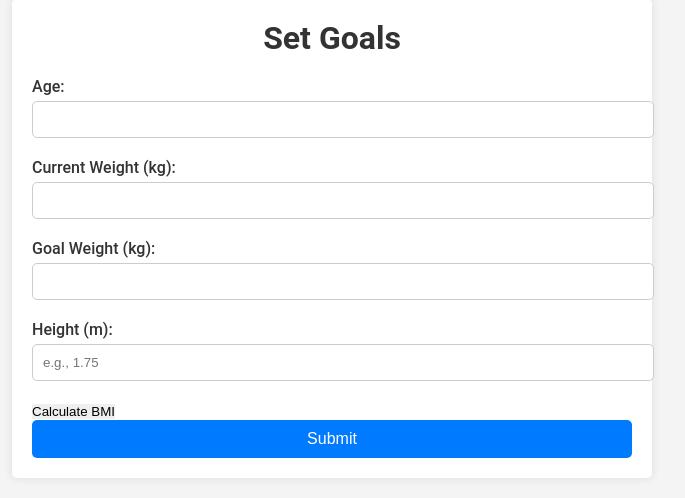
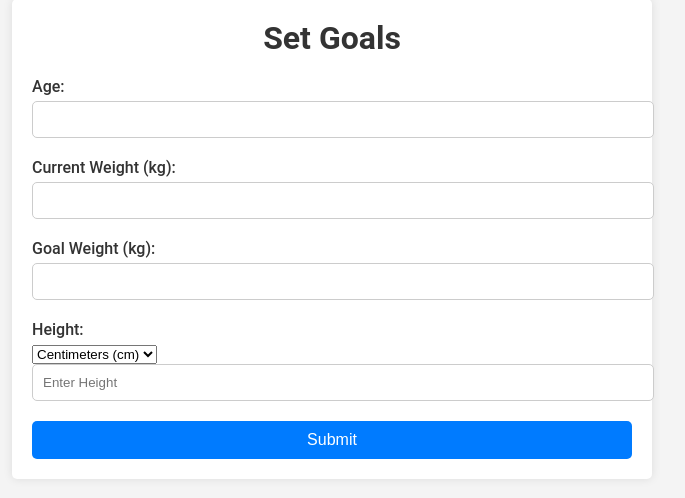
Before and after one commit to hsikri/fitness_tracker-project, a Flask app: page /setgoals in a window 1280 px wide. Shown: the part 51-549 px from the top of the page, without its empty margins (308-993 px from the left). Run offline with Flask 3, Linux system fonts and the light colour scheme.

Commit message:
Add files via upload
was able to display bmi annd bmr and changed the height options now clients can add in cm's or ft

```diff
--- a/fitness-tracker/templates/setgoals.html
+++ b/fitness-tracker/templates/setgoals.html
@@ -26,12 +26,15 @@
             </div>
 
             <div class="form-group">
-                <label for="height">Height (m):</label>
-                <input type="number" id="height" name="height" step="0.01" placeholder="e.g., 1.75">
+                <label for="height">Height:</label>
+                <select id="height" name="height_unit" required>
+                    <option value="cm">Centimeters (cm)</option>
+                    <option value="ft">Feet (ft)</option>
+                </select>
+                <input type="number" id="height" name="height" step="0.01" placeholder="Enter Height" required>
             </div>
 
-            <button id="calculate_bmi_btn">Calculate BMI</button>
-            <div id="bmi-result"></div>
+            <div id="result"></div>
 
             <input type="submit" value="Submit" class="submit-button">
         </form>
```
